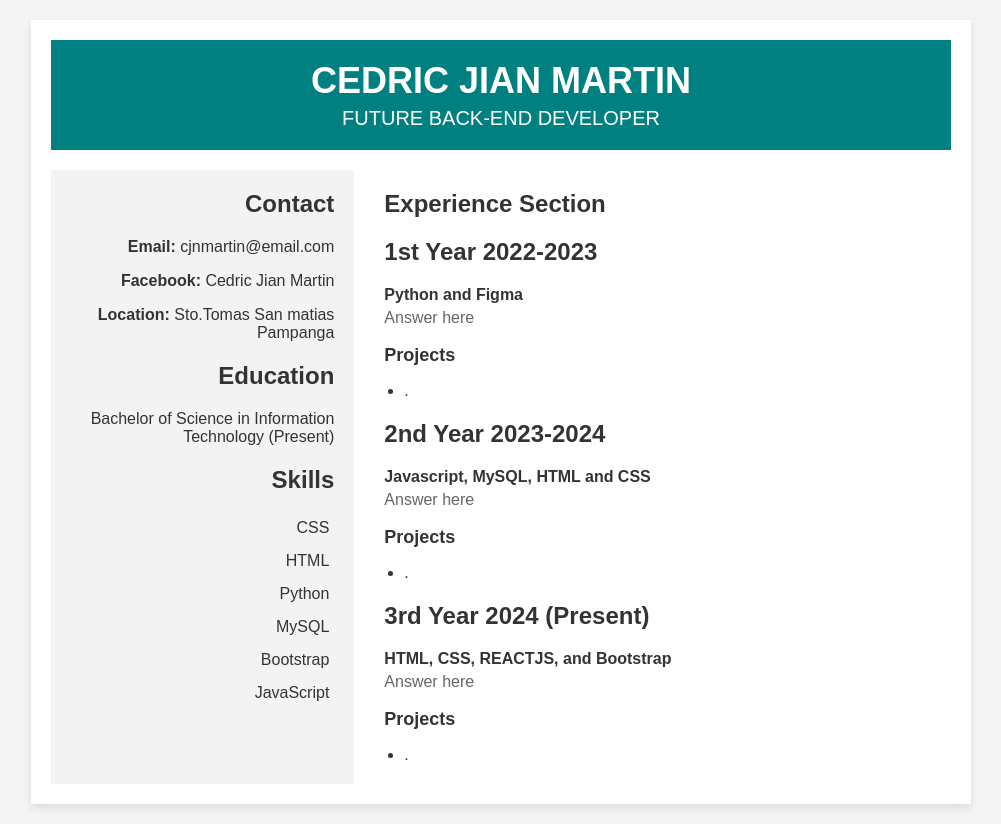
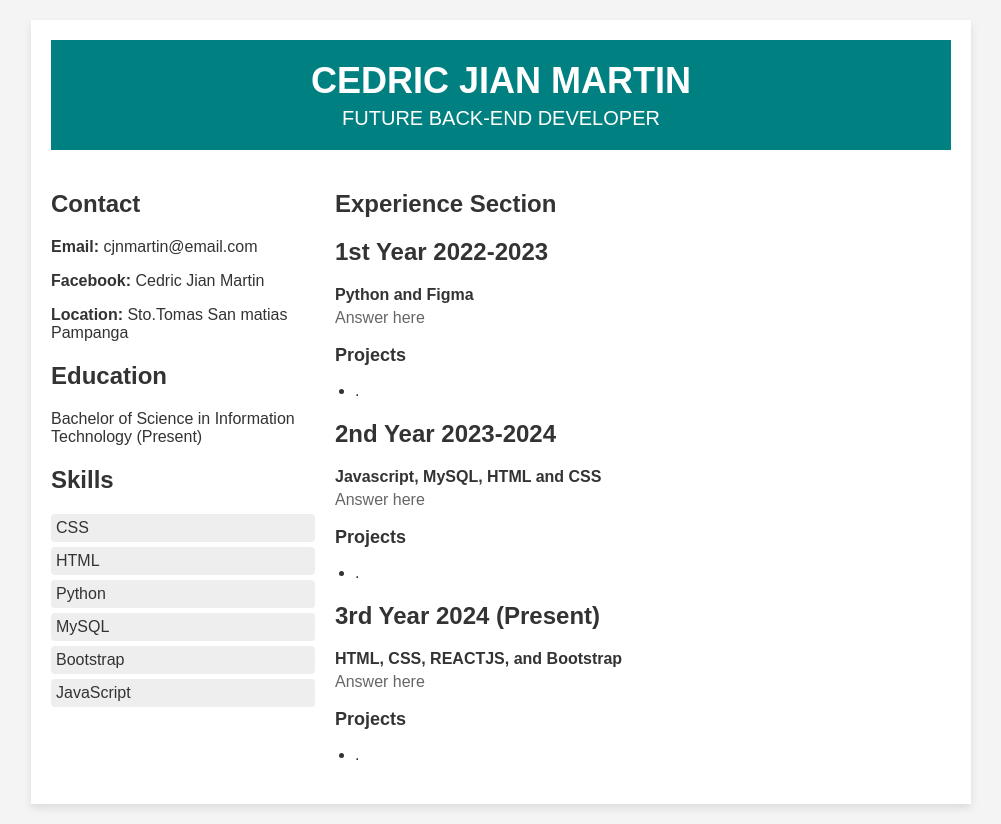
Before and after one commit to darlenemaebulaon/resume, a React (Create React App) app: page / in a window 1280 px wide. Shown: the whole page, without its empty margins (139-1140 px from the left). Built offline with nearby package versions, Linux system fonts and the light colour scheme.

Commit message:
Update App.css

```diff
--- a/src/App.css
+++ b/src/App.css
@@ -38,15 +38,12 @@ header h2 {
 }
 
 .sidebar {
-  width: 35%;
+  width: 30%;
   padding-right: 20px;
-  background-color: #f3f3f3;
-  text-align: end;
 }
 
 .main-content {
   width: 70%;
-  margin-left: 30px;
 }
 
 h3 {
@@ -66,6 +63,7 @@ h3 {
 }
 
 .skills ul li {
+  background-color: #eee;
   padding: 5px;
   margin-bottom: 5px;
   border-radius: 4px;
```
